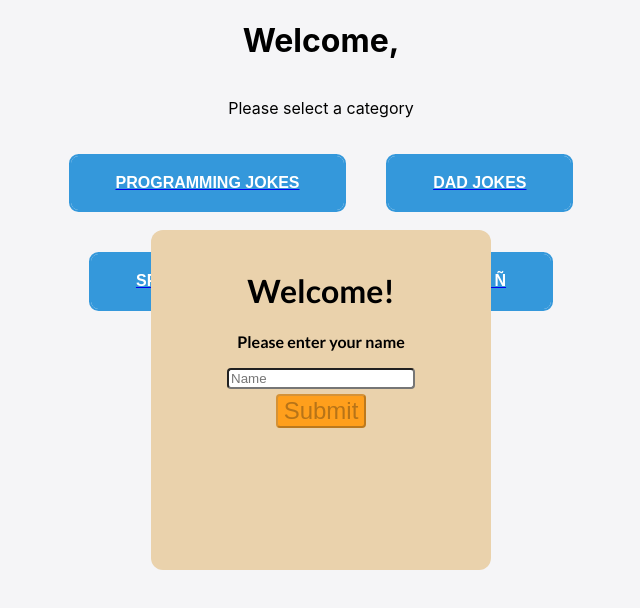
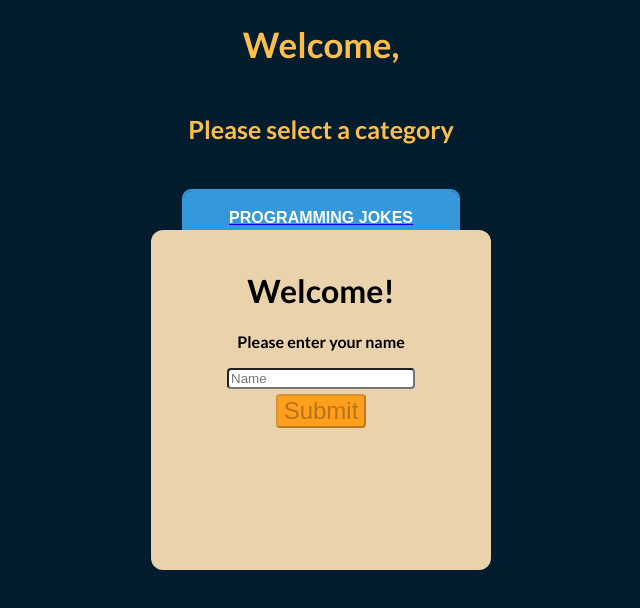
Before and after one commit to Tacoholic/jokes, a React (Create React App) app: page / in a window 1280 px wide. Shown: the top 608 px of the page, without its empty margins (319-959 px from the left). Built offline with nearby package versions, Linux system fonts and the light colour scheme.

Commit message:
stylized homepage

```diff
--- a/public/index.html
+++ b/public/index.html
@@ -11,6 +11,9 @@
     />
     <link rel="apple-touch-icon" href="%PUBLIC_URL%/logo192.png" />
     <link href="https://fonts.googleapis.com/css2?family=Lato:wght@700&display=swap" rel="stylesheet">
+    <link href="https://fonts.googleapis.com/css2?family=Lato:ital,wght@0,700;1,400;1,700&display=swap" rel="stylesheet">
+    <link href="https://fonts.googleapis.com/css2?family=Lato:ital,wght@0,700;0,900;1,400;1,700&display=swap" rel="stylesheet">
+    <link href="https://fonts.googleapis.com/css2?family=Lato:ital,wght@0,700;0,900;1,400;1,700&display=swap" rel="stylesheet">
     <!--
       manifest.json provides metadata used when your web app is installed on a
       user's mobile device or desktop. See https://developers.google.com/web/fundamentals/web-app-manifest/
--- a/src/components/HomePage.css
+++ b/src/components/HomePage.css
@@ -1,5 +1,5 @@
 body {
-    background: rgb(245, 245, 247)
+    background: rgb(3,28,46)
 }
 
 .flex {
@@ -15,3 +15,14 @@ body {
     display: inline-block;
     cursor: pointer;
   }
+
+  .flex h1{
+    font-family: 'Lato', sans-serif;
+    font-size: 35px;
+    color: rgb(252, 191, 73)
+  }
+  .flex p{
+    font-family: 'Lato', sans-serif;
+    font-size: 25px;
+    color: rgb(252, 191, 73)
+  }
--- a/src/components/HomePage.js
+++ b/src/components/HomePage.js
@@ -53,7 +53,7 @@ class HomePage extends React.Component {
                      ) : null
                 }
                     <div class="flex">
-                        <h1>Welcome, {this.state.submitedFirstName && this.state.submitedFirstName}</h1>
+                        <h1>Welcome,  {this.state.submitedFirstName && this.state.submitedFirstName}</h1>
                     </div>
                     <div class="flex">
                      <p>Please select a category </p>
@@ -62,14 +62,18 @@ class HomePage extends React.Component {
                     <Link to="/ProgrammingJokes">
                     <button class="btn third">Programming Jokes</button>
                     </Link>
+                    </div>
+                    <div class="flex">
+                    <Link to="/SportsJokes">
+                    <button class="btn third">Sports Jokes</button>
+                    </Link>
+                    </div>
+                    <div class="flex">
                     <Link to="/DadJokes">
                     <button class="btn third">Dad Jokes</button>
                     </Link>
                     </div>
                     <div class="flex">
-                                <Link to="/SportsJokes">
-                                <button class="btn third">Sports Jokes</button>
-                                </Link>
                     <Link to="/SpanishJokes">
                     <button class="btn third">Chistes en ñ</button>
                     </Link>
```
Lines whose indentation alone changed are shown as unchanged.
